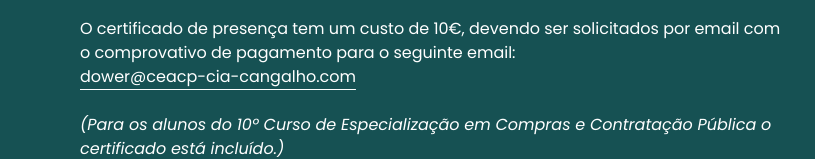
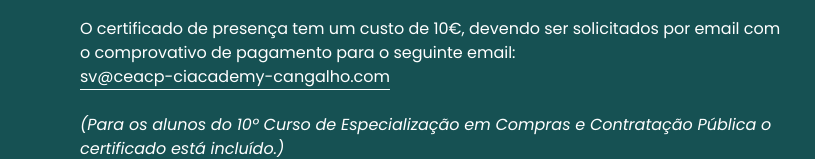
Before and after one commit to jorgeoliveira/conferencia-lisboa, a SvelteKit app: page / in a window 1280 px wide. Shown: the part 4420-4579 px from the top of the page, without its empty margins (232-1047 px from the left). Built offline with nearby package versions, Linux system fonts and the light colour scheme; a web font is replaced by a local one.

Commit message:
Update +page.svelte

```diff
--- a/src/routes/+page.svelte
+++ b/src/routes/+page.svelte
@@ -95,7 +95,7 @@
                     const rowForm = (document.getElementById(
                         "row-form",
                     ).innerHTML =
-                        '<div class="row"><div class="col-12"><h5>Inscrição enviada com sucesso!</h5><p>Vai receber um email a confirmar a reserva, caso nao receba, contacte <br>dower@ceacp-cia-cangalho.com</p>' +
+                        '<div class="row"><div class="col-12"><h5>Inscrição enviada com sucesso!</h5><p>Vai receber um email a confirmar a reserva, caso nao receba, contacte <br>sv@ceacp-ciacademy-cangalho.com</p>' +
                         "</div></div>");
                 } else if (
                     data.status == "error01" ||
@@ -247,7 +247,7 @@ on:mousemove={handleMousemove}>
                                         style="width: 100%;;"
                                     >
                                         <a
-                                            href="mailto:dower@ceacp-cia-cangalho.com"
+                                            href="mailto:sv@ceacp-ciacademy-cangalho.com"
                                             target="_blank"
                                         >
                                             <img
@@ -688,9 +688,9 @@ on:mousemove={handleMousemove}>
                                 O certificado de presença tem um custo de 10€, devendo
                                 ser solicitados por email com o comprovativo de pagamento
                                 para o seguinte email:<br /><a
-                                    href="mailto:dower@ceacp-cia-cangalho.com"
+                                    href="mailto:sv@ceacp-ciacademy-cangalho.com"
                                     class="mailto"
-                                    >dower@ceacp-cia-cangalho.com</a
+                                    >sv@ceacp-ciacademy-cangalho.com</a
                                 ><br /><br /><i
                                     >(Para os alunos do 10º Curso de
                                     Especialização em Compras e Contratação
```
